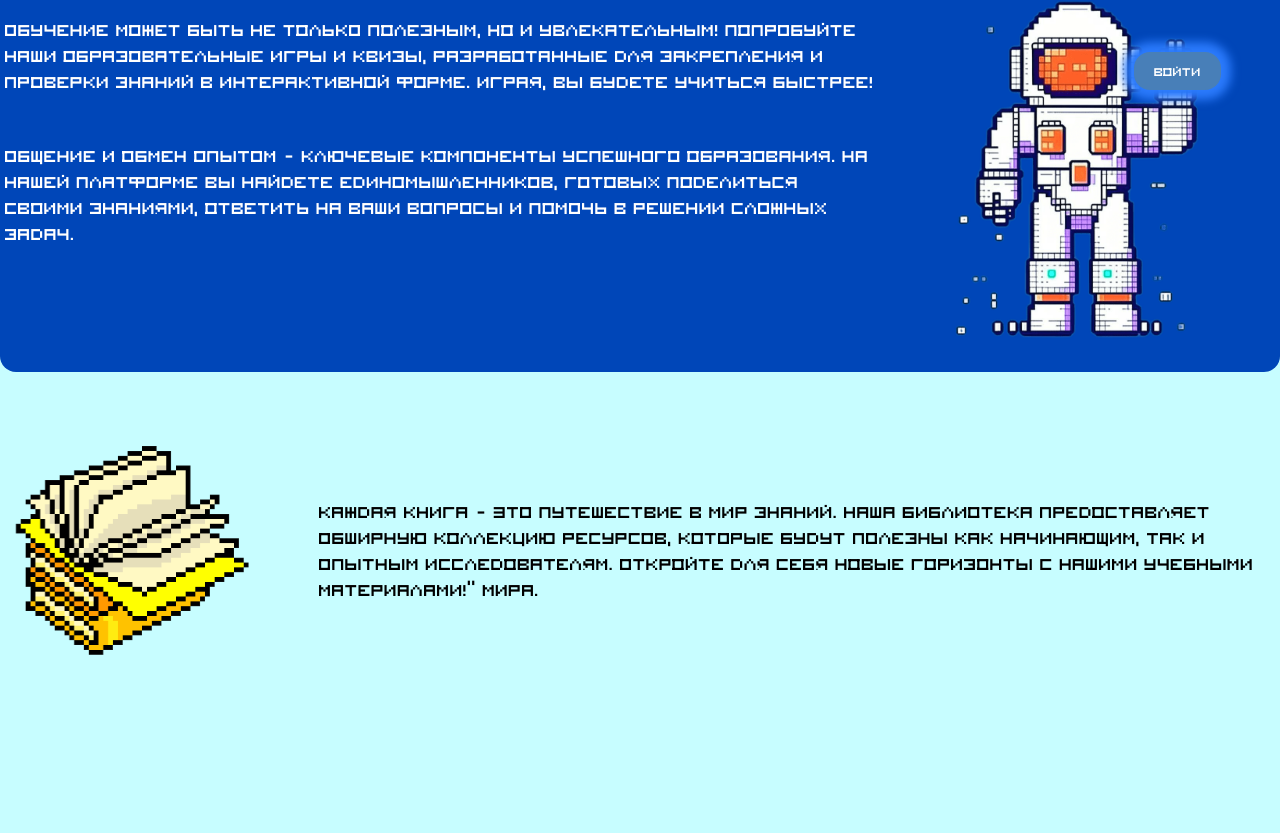
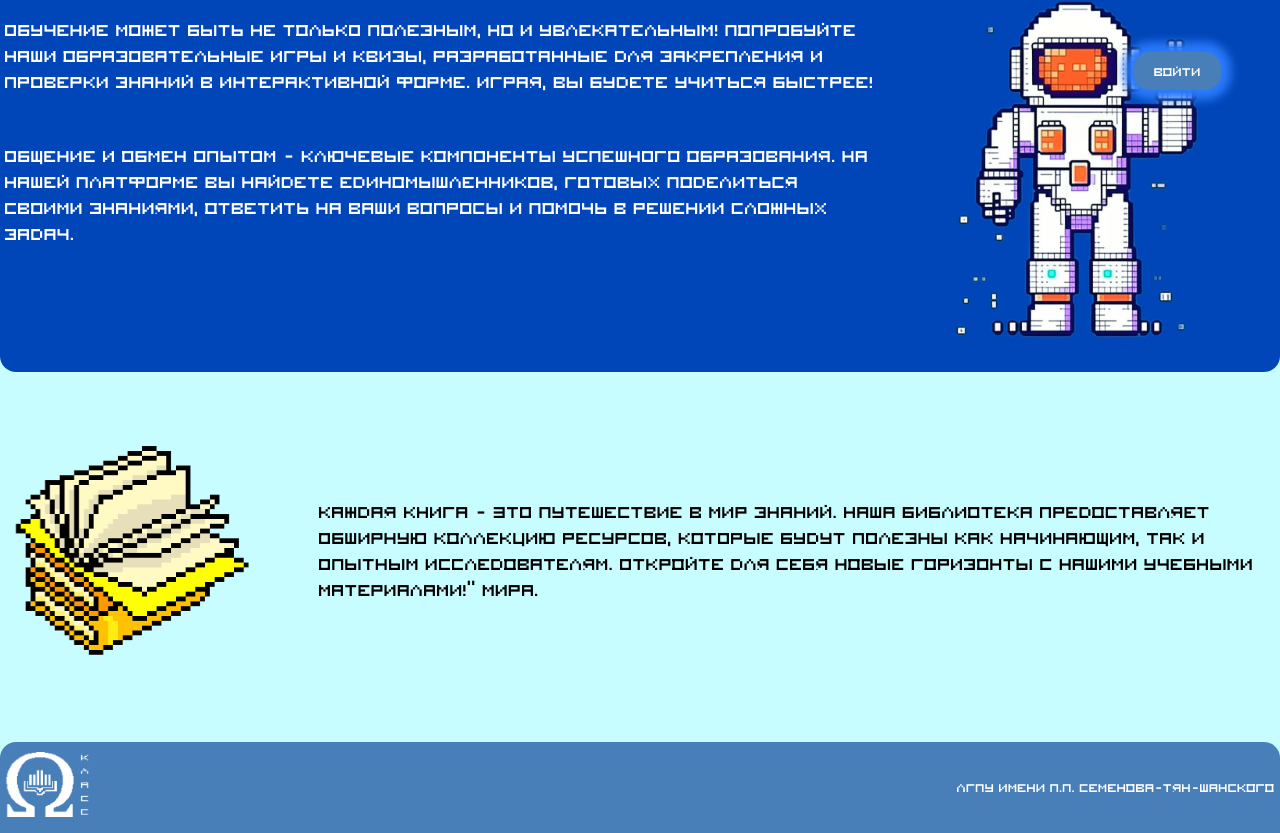
Before and after one commit to Scat55/EducationalPlatformForTheUniversity, a Vue app: page / in a window 1280 px wide. Shown: the part 1594-2427 px from the top of the page. Before the commit the page ends 2256 px from the top, so only its background shows below. Built offline with nearby package versions, Linux system fonts and the light colour scheme.

Commit message:
Добавил футер

```diff
--- a/src/components/Footer.vue
+++ b/src/components/Footer.vue
@@ -4,10 +4,47 @@
 
 <template>
   <div class="footer">
-    <div class="container"></div>
+    <div class="container">
+
+      <div class="footer__logo">
+        <img
+          src="../assets/images/Logo_px (2).png"
+          alt="Logo"
+          class="footer__logo-img"
+        >
+        <p class="footer__logo-title">ЛГПУ имени П.П. Семенова-Тян-Шанского</p>
+      </div>
+    </div>
   </div>
 </template>
 
 
 
-<style lang="scss" scoped></style>
+<style lang="scss" scoped>
+@import '../assets/styles/styles.scss';
+
+.footer {
+  background-color: $accentColor;
+  border-top-left-radius: 1rem;
+  border-top-right-radius: 1rem;
+  margin-top: 5rem;
+
+  &__logo {
+    display: flex;
+    align-items: center;
+    justify-content: space-between;
+    gap: 1rem;
+
+    &-img {
+      width: 5.3rem;
+      margin-top: .625rem;
+      margin-bottom: 1rem;
+    }
+
+    &-title {
+      color: $whiteColor;
+
+    }
+  }
+}
+</style>
--- a/src/views/HomePage.vue
+++ b/src/views/HomePage.vue
@@ -6,6 +6,7 @@ import Computer from '../components/Computer.vue';
 import Positive from '../components/Positive.vue';
 import BigForm from '../components/BigFrom.vue';
 import LastInfo from '../components/LastInfo.vue';
+import Footer from '../components/Footer.vue';
 import { useCounterStore } from '../stores/counter';
 
 
@@ -27,6 +28,10 @@ const status = useCounterStore()
     <BigForm />
     <LastInfo />
   </main>
+
+  <footer>
+    <Footer />
+  </footer>
 </template>
 
 
```
